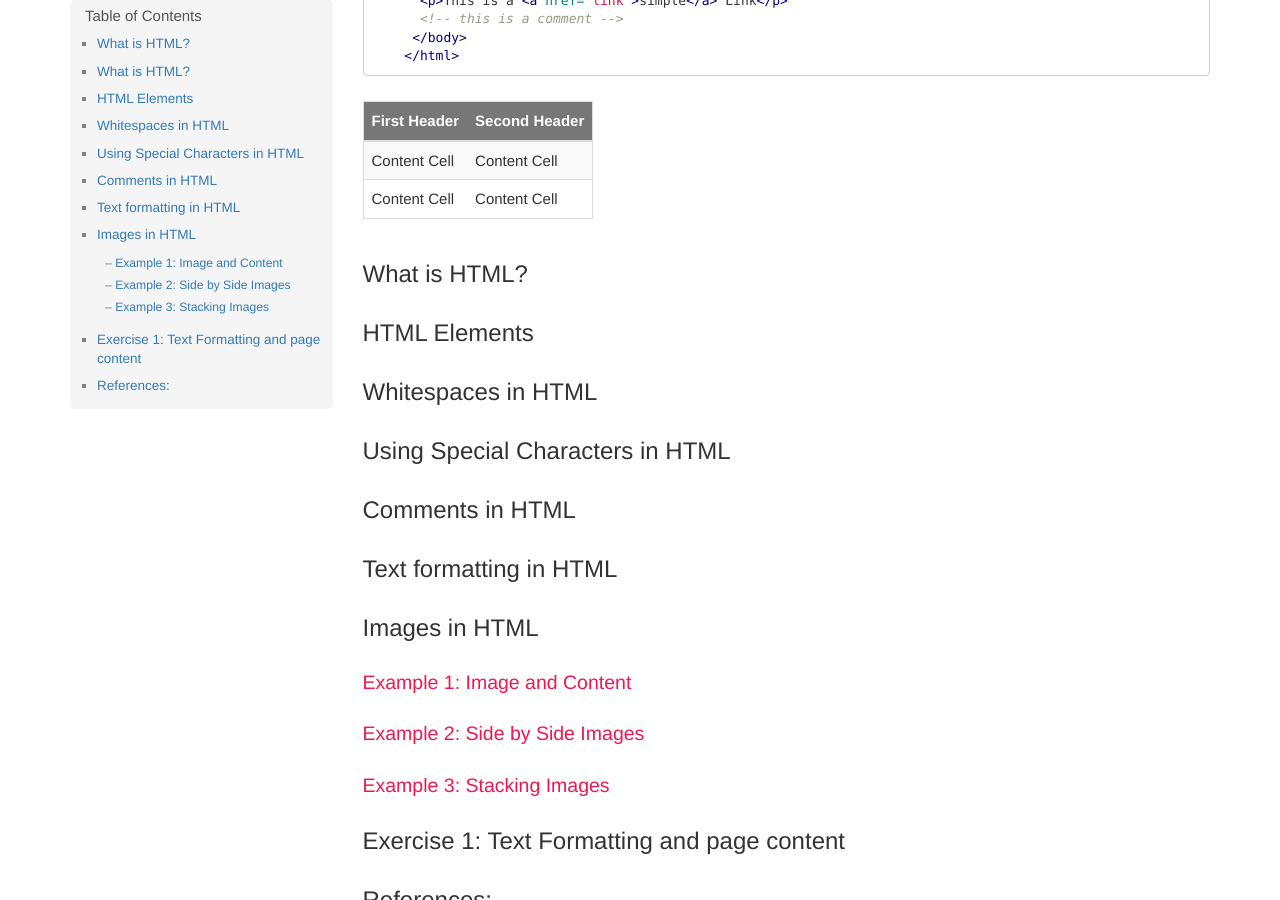
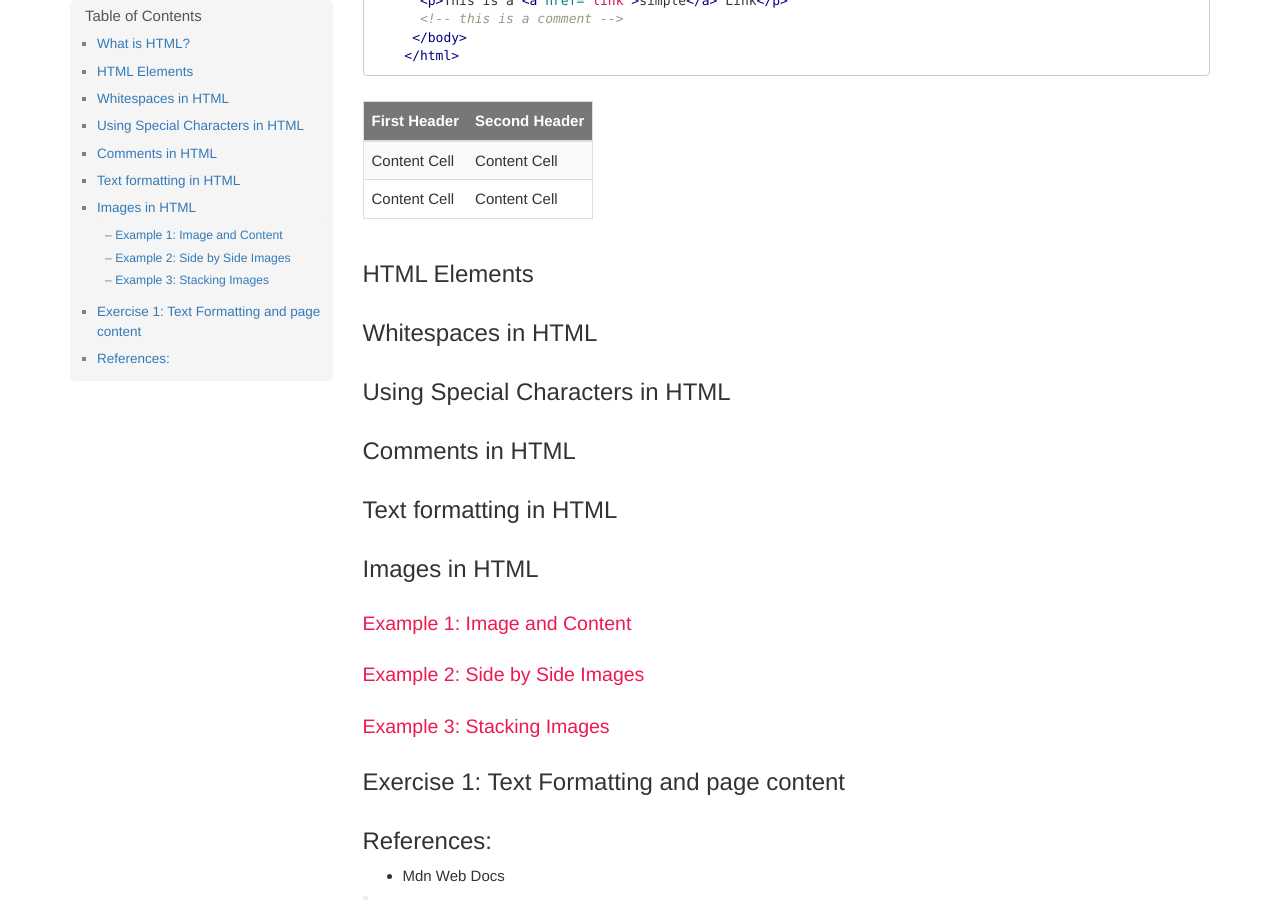
Before and after one commit to dipaish/www23, a Jekyll site: the page built from index.md, in a window 1280 px wide and 900 px high, scrolled down 846 px. Built offline with Jekyll 4.4.1, drawn with Linux system fonts in a browser that asks for light colours; our own code applies the rules of GitHub Pages for plain Markdown files; comment, search, counter and statistics services are not loaded.

Commit message:
new files added

```diff
--- a/index.md
+++ b/index.md
@@ -1,4 +1,3 @@
-
 # Basics of HTML
 ## What is HTML?
 **Hypertext Markup Language (HTML)** is the standard markup language for documents that are designed to be displayed in a web browser. HTML is not a programming language. It is a markup language that tells browser how to structure a web page. HTML is made up of sereis of **elements** such as a piece of text, a pragraph, , list, table, links or forms.
@@ -37,8 +36,6 @@ I am learning to develop web pages
 | Content Cell  | Content Cell  |
 
 
-## What is HTML?
-
 ## HTML Elements
 
 ## Whitespaces in HTML
```
Also changed, not shown: bootstrap.md (added), css.md (added), gpages.md (added).
